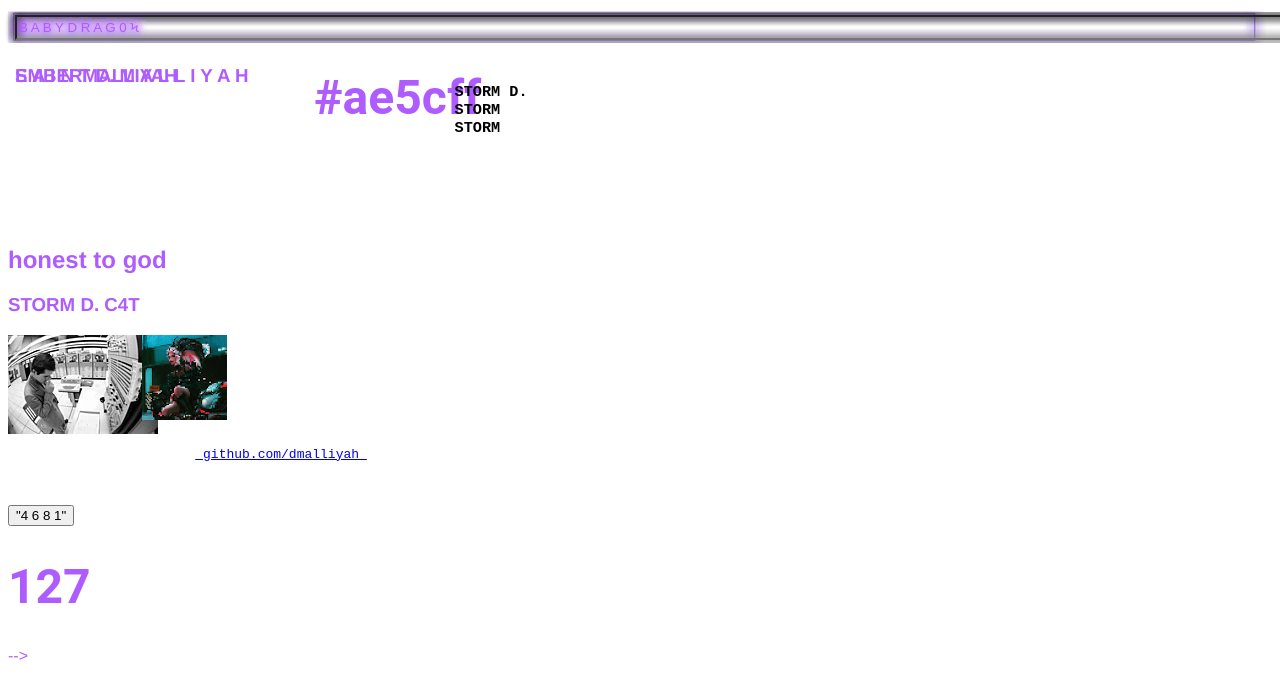
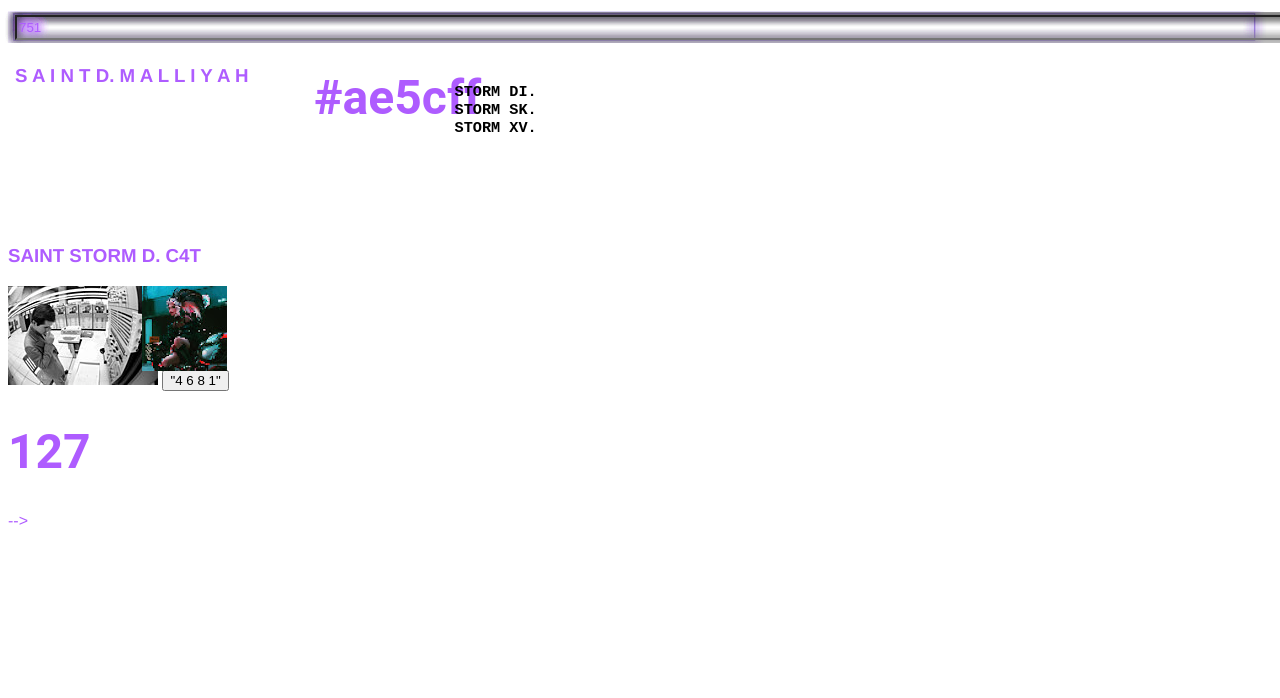
Before and after one commit to dmalliyah/dmalliyah.github.io, a plain HTML site: page index.html in a window 1280 px wide. Drawn offline with Linux system fonts and the light colour scheme.

Commit message:
Update index.html

```diff
--- a/index.html
+++ b/index.html
@@ -34,14 +34,14 @@
   		text-decoration: underline;
 		}
 
-	    #aj {
+	    #em {
 		position: absolute;
 		top: 46px;
 		left: 15px;
 		right: 5px;
 		    }
 
-	    #aj0 {
+	    #em0 {
 		position: absolute;
 		top: 37px;
 		left: 314px;
@@ -112,33 +112,25 @@
 			    <rect x="5" y="5" height="23" width="1080" style="fill: none;  stroke: #9370DB; filter: url(#glow)"/>
 
 
-			<h1 id="aj0">#ae5cff</h1>
+			<h1 id="em0">#ae5cff</h1>
 			<h3 id="pi">
 				<pre xml:space="preserve">
-						 STORM D.
-						 STORM
-						 STORM
+						 STORM DI.
+						 STORM SK.
+						 STORM XV.
 				</pre>
 
 
-			<h3 id="aj">S A I N T  D.  M A L L I Y A H</h3>
+			<h3 id="em">S A I N T  D.  M A L L I Y A H</h3>
 
-			<h3 id="aj">EMBERMALLIYAH</H3>
 
-			<h2>honest to god</h2>
-
-			<h3>STORM D. C4T</h3>
+			<h3>SAINT STORM D. C4T</h3>
 
 			<img src="/img/oc.jpg" id="oc">
 			<img src="/img/minipixieakali.jpg" id="minipixieakali">
 
-			<pre xml:space="preserve">
-			<a href="https://github.com/dmalliyah"> github.com/dmalliyah </a>
 
-			</pre>
-
-
-        		<input type="text" id="myText" value="B A B Y D R A G 0 Ϟ">
+        		<input type="text" id="myText" value="751">
 			<button type="button" id="submit" onclick="myFunction()">"4 6    8 1"</button>
 
 
```
